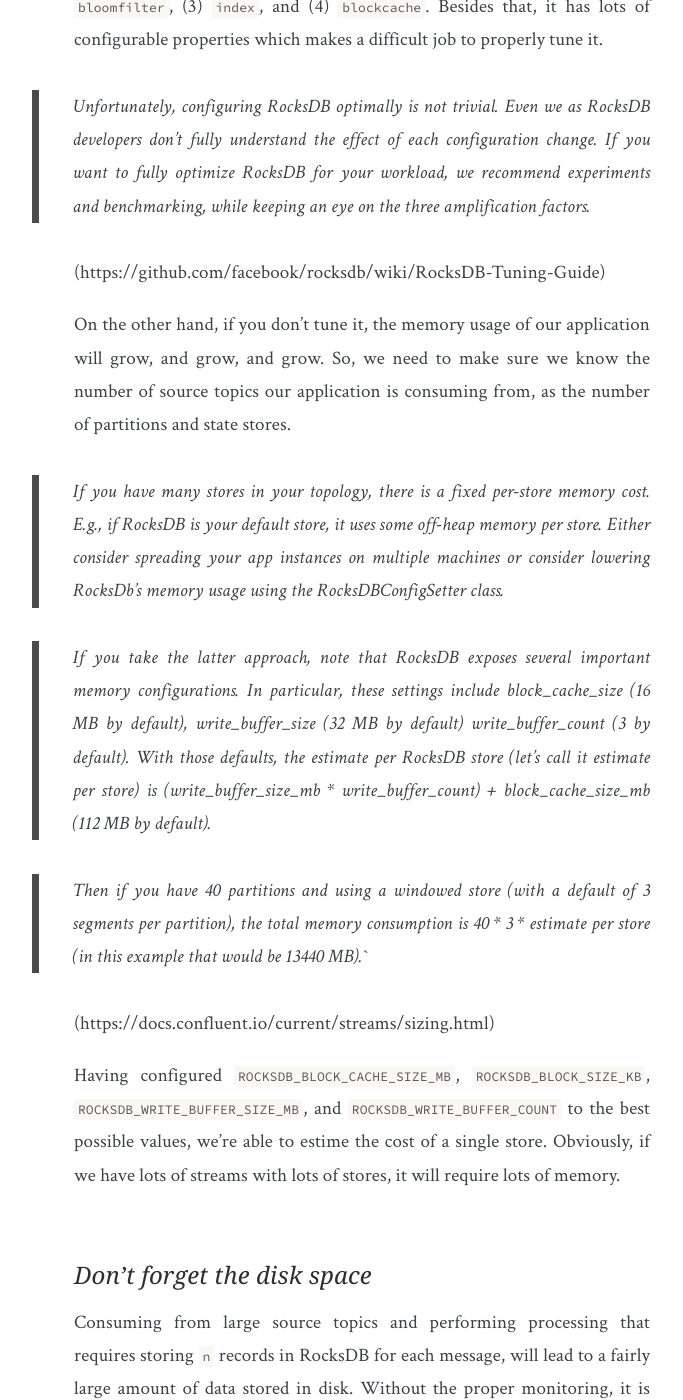
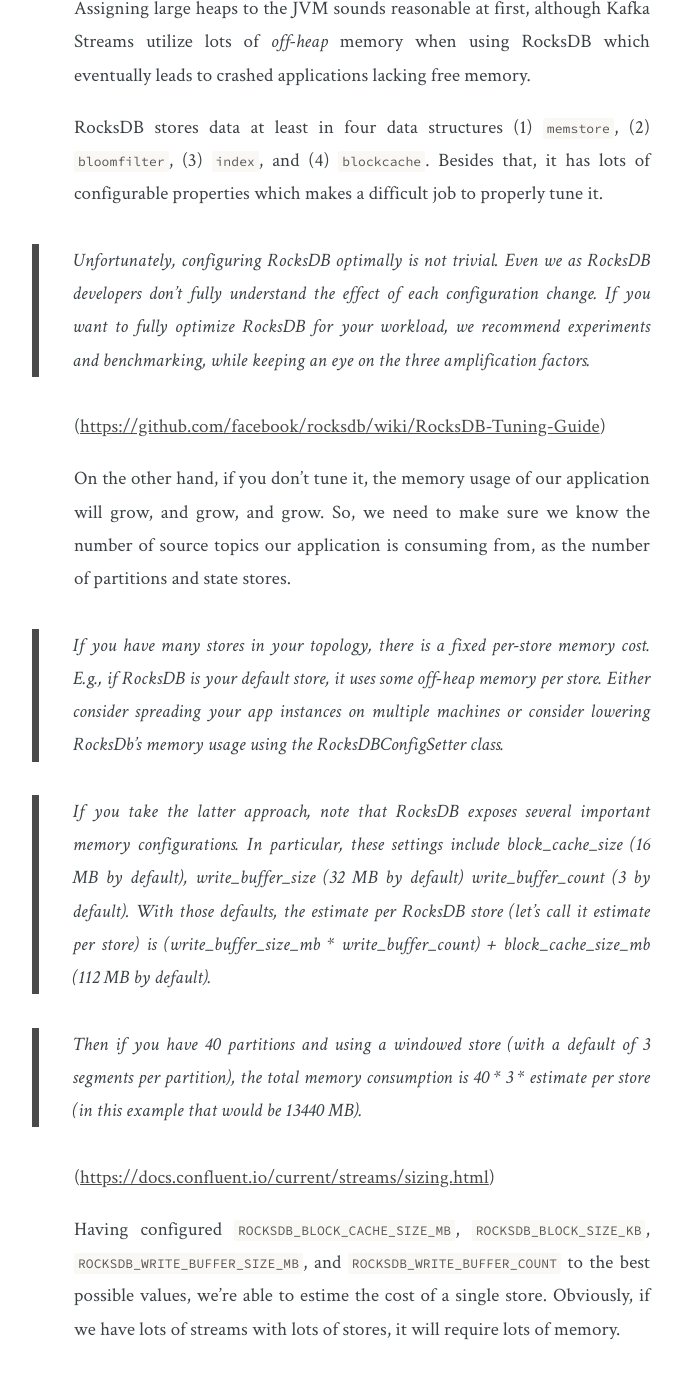
Before and after one commit to ordepdev/ordepdev.github.io, a Jekyll site: the page built from _posts/2019-09-19-tales-from-running-kafka-streams-in-production.md, in a window 1280 px wide and 1400 px high, scrolled down 3979 px. Shown: the whole window, without its empty margins (278-961 px from the left). Built offline with Jekyll 4.4.1, drawn with Linux system fonts in a browser that asks for light colours; some of the changed text lies outside the part shown.

Commit message:
Fix links and headlines

```diff
--- a/_posts/2019-09-19-tales-from-running-kafka-streams-in-production.md
+++ b/_posts/2019-09-19-tales-from-running-kafka-streams-in-production.md
@@ -5,14 +5,14 @@
 categories: [real-time, streaming, kafka]
 ---
 
-### Why using Kafka Streams in the first place?
+## Why using Kafka Streams in the first place?
 
 If you're running a Kafka cluster, Kafka Streams gets handy mainly for three
 reasons: (1) it's an high level wrapping of consumers/producers on top of Kafka,
 (2) it supports statefull streams using RocksDB, and (3) supports partition
 assignments across your processing nodes.
 
-### Plan the # of partitions in advance
+## Plan the # of partitions in advance
 
 In order to scale your processing you can either (1) move towards a stronger CPU,
 more memory, and faster disk, or (2) increase the number of processing instances,
@@ -21,7 +21,7 @@
 of partitions is low, maybe a consumer can't handle your throughput. Make sure you
 plan the number of partitions in advance or your consumer lag will grow.
 
-### Be careful with your persisted schemas
+## Be careful with your persisted schemas
 
 When processing and storing specific events in a state store you must be very
 careful with the event schema, specially if you rely on JSON format. Making
@@ -30,7 +30,7 @@
 to lost data if you ignore the event or into a crash loop if you retry the
 processing.
 
-### Don't rely on internal changelogs for downstream processing
+## Don't rely on internal changelogs for downstream processing
 
 For each state store, it maintains a replicated changelog Kafka topic in which
 it tracks any state updates. Every time we insert a _key-value_ into our state
@@ -40,14 +40,14 @@
 or another one downstream, we should always use `context.forward(k, v)` (using the
 `Processor API`) to forward our processor output to a given _sink_ topic.
 
-### State Stores don't have TTL
+## State Stores don't have TTL
 
 While the state store changelog topic has _log compaction_ so that old data can be
 purged to prevent the topics from growing indefinitely, the state store itself don't
 have this kind of mechanism and yes, it will grow forever, unless the application
 crashes and the state store is rebuilt using a now, shorter version of the changelog.
 
-(https://stackoverflow.com/questions/50622369/kafka-streams-is-it-possible-to-have-compact-delete-policy-on-state-stores)
+([https://stackoverflow.com/questions/50622369/kafka-streams-is-it-possible-to-have-compact-delete-policy-on-state-stores](https://stackoverflow.com/questions/50622369/kafka-streams-is-it-possible-to-have-compact-delete-policy-on-state-stores))
 
 > Log compaction ensures that Kafka will always retain at least the last known
 > value for each message key within the log of data for a single topic partition.
@@ -58,7 +58,7 @@
 
 (PLACEHOLDER) There is an ongoing effort to add TTL to state stores!
 
-### The restore process
+## The restore process
 
 Every time the application starts, or in the worst case restarts, the states stores
 will be restored using the corresponding changelog. If we pay attention, we'll notice
@@ -107,7 +107,7 @@
 `num.standby.replicas` may minimize the restore process by introducing shadow copies
 of the local state stores.
 
-### Oh, the memory overhead
+## Oh, the memory overhead
 
 Assigning large heaps to the JVM sounds reasonable at first, although Kafka Streams
 utilize lots of _off-heap_ memory when using RocksDB which eventually leads to crashed
@@ -122,7 +122,7 @@
 > you want to fully optimize RocksDB for your workload, we recommend experiments
 > and benchmarking, while keeping an eye on the three amplification factors.
 
-(https://github.com/facebook/rocksdb/wiki/RocksDB-Tuning-Guide)
+([https://github.com/facebook/rocksdb/wiki/RocksDB-Tuning-Guide](https://github.com/facebook/rocksdb/wiki/RocksDB-Tuning-Guide))
 
 On the other hand, if you don't tune it, the memory usage of our application
 will grow, and grow, and grow. So, we need to make sure we know the number of source
@@ -132,21 +132,21 @@
 
 > If you take the latter approach, note that RocksDB exposes several important memory configurations. In particular, these settings include block_cache_size (16 MB by default), write_buffer_size (32 MB by default) write_buffer_count (3 by default). With those defaults, the estimate per RocksDB store (let’s call it estimate per store) is (write_buffer_size_mb * write_buffer_count) + block_cache_size_mb (112 MB by default).
 
-> Then if you have 40 partitions and using a windowed store (with a default of 3 segments per partition), the total memory consumption is 40 * 3 * estimate per store (in this example that would be 13440 MB).`
+> Then if you have 40 partitions and using a windowed store (with a default of 3 segments per partition), the total memory consumption is 40 * 3 * estimate per store (in this example that would be 13440 MB).
 
-(https://docs.confluent.io/current/streams/sizing.html)
+([https://docs.confluent.io/current/streams/sizing.html](https://docs.confluent.io/current/streams/sizing.html))
 
 Having configured `ROCKSDB_BLOCK_CACHE_SIZE_MB`, `ROCKSDB_BLOCK_SIZE_KB`, `ROCKSDB_WRITE_BUFFER_SIZE_MB`, and `ROCKSDB_WRITE_BUFFER_COUNT` to the best possible values, we're able
 to estime the cost of a single store. Obviously, if we have lots of streams with lots
 of stores, it will require lots of memory.
 
-### Don't forget the disk space
+## Don't forget the disk space
 
 Consuming from large source topics and performing processing that requires storing `n`
 records in RocksDB for each message, will lead to a fairly large amount of data stored
 in disk. Without the proper monitoring, it is very easy to run out of space.
 
-### Timeouts and rebalances
+## Timeouts and rebalances
 
 From time to time, applications get stuck in a rebalancing state leading to several
 timeouts.
@@ -159,7 +159,7 @@
 Reducing the `max.poll.records` value, often to `1` would sometimes _alleviate_ this
 specific issue ¯\_(ツ)_/¯.
 
-### Still, ...
+## Still, ...
 
 Building _real-time_ applications with Kafka Streams is quick, easy, powerful, and very
 natural after grasping the non-trivial stuff that comes with the full package.
```
